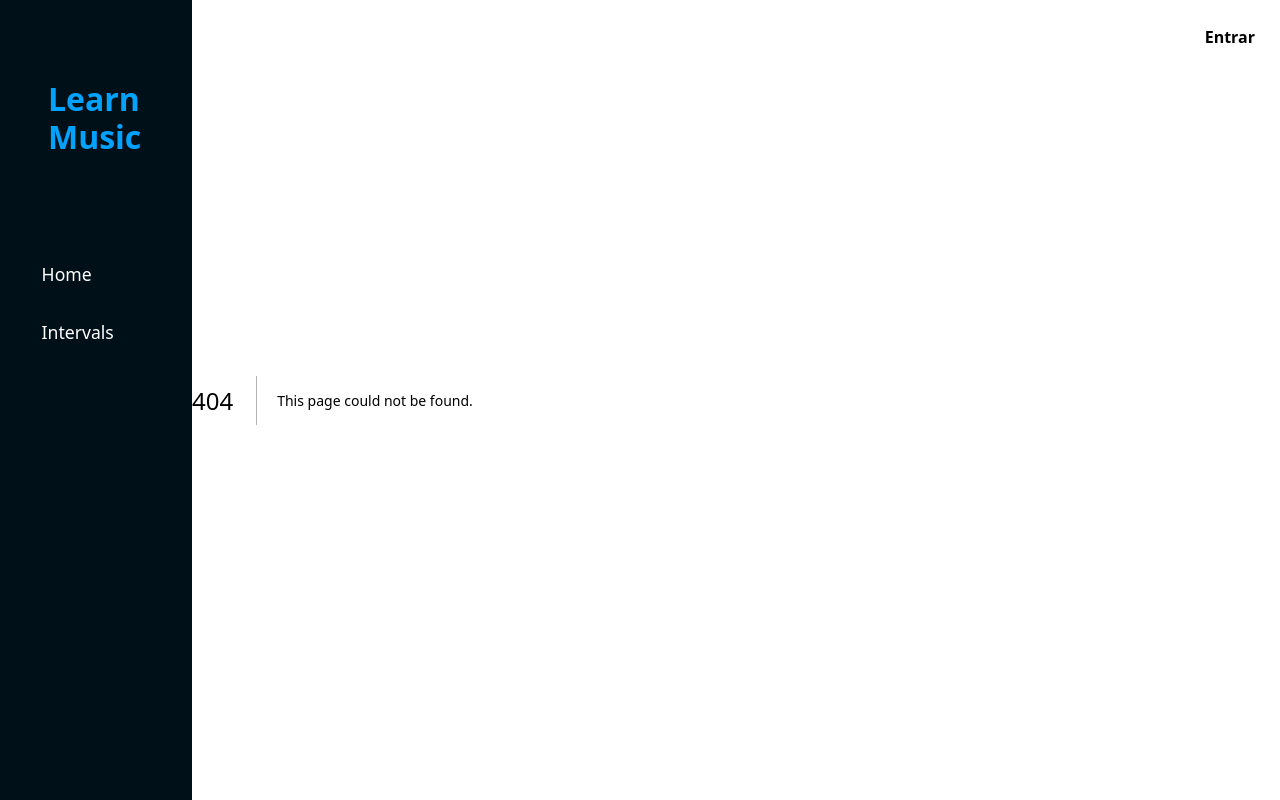
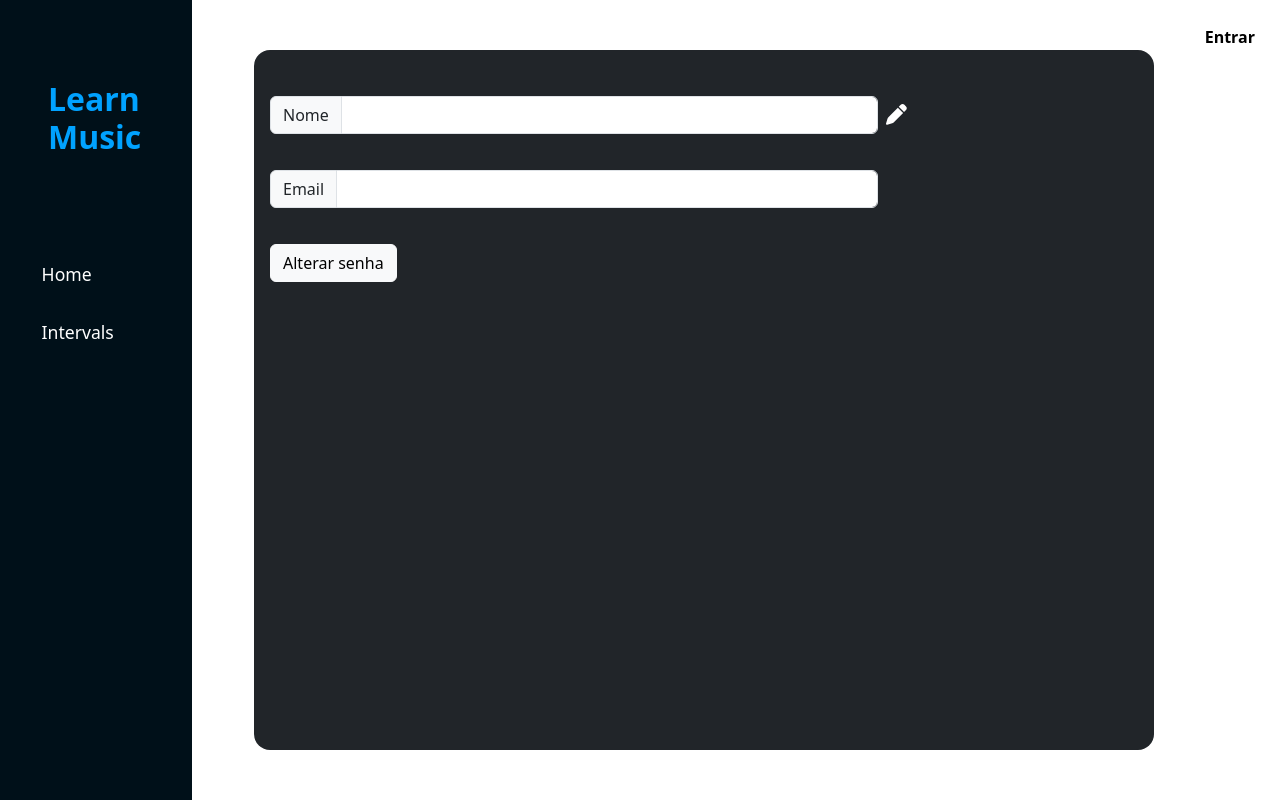
Before and after one commit to guikipper/easy_som_frontend, a Next.js app: page /account in a window 1280 px wide. Before the commit this address had no page. Built offline with nearby package versions, Linux system fonts and the light colour scheme.

Commit message:
Correção de links, e esboço da tela de preferências de conta

```diff
--- a/package.json
+++ b/package.json
@@ -9,6 +9,9 @@
     "lint": "next lint"
   },
   "dependencies": {
+    "@fortawesome/fontawesome-svg-core": "^6.5.1",
+    "@fortawesome/free-solid-svg-icons": "^6.5.1",
+    "@fortawesome/react-fontawesome": "^0.2.0",
     "autoprefixer": "10.4.16",
     "bcryptjs": "^2.4.3",
     "bootstrap": "^5.3.2",
--- /dev/null
+++ b/src/app/account/page.js
@@ -0,0 +1,134 @@
+'use client'
+import styles from '../styles/AccountPage.module.css'
+import { useState, useEffect, useRef } from 'react'
+import { FontAwesomeIcon } from '@fortawesome/react-fontawesome';
+import { faPen, faXmark } from '@fortawesome/free-solid-svg-icons';
+
+export default function Account() {
+
+    const [userData, setUserData] = useState({})
+    const [editMode, setEditMode] = useState(false)
+    const [newName, setNewName] = useState()
+    const [changePassword, setChangePassword] = useState(false)
+    const inputRef = useRef(null)
+
+    useEffect(() => {
+        const name = localStorage.getItem("name");
+        const email = localStorage.getItem("email")
+        setUserData({name: name, email: email})
+      }, [])
+
+    const handleEditMode = () => {
+        setEditMode(!editMode)
+        console.log("O valor do editMode: ", editMode)
+    }
+
+    useEffect(() => {
+        if (editMode) {
+          inputRef.current.focus();
+        }
+      }, [editMode]);
+
+      const handleChangePassword = () => {
+        setChangePassword(!changePassword)
+      }
+
+      const handleNewName = (newName) => {
+        setNewName((prevName) => {
+            return newName;
+        });
+    };
+
+    return (
+        <div className={styles.accountMain}>
+            <div className={styles.dataContainer}>
+                <div className={styles.inputs}>
+                    <div className={styles.nameInput}>
+                        {editMode ? (
+                            <div className={`input-group mb-3 ${styles.inputData}`}>
+                                <span className="input-group-text" id="inputGroup-sizing-default">Nome</span>
+                                <input
+                                ref={inputRef}
+                                type="text"
+                                className="form-control"
+                                value={newName}
+                                aria-label="Sizing example input"
+                                aria-describedby="inputGroup-sizing-default"
+                                onChange={(e) => {
+                                    handleNewName(e.target.value)
+                                }}
+                                />
+                            </div>
+                        ) : (
+                            <div className={`input-group mb-3 ${styles.inputData}`}>
+                                <span className="input-group-text" id="inputGroup-sizing-default">Nome</span>
+                                <input
+                                type="text"
+                                className="form-control"
+                                value={userData.name}
+                                aria-label="Sizing example input"
+                                aria-describedby="inputGroup-sizing-default"
+                                readOnly/>
+                            </div>
+                        )}
+
+
+                        {editMode ? (
+                            <div className={styles.icon}>
+                                <FontAwesomeIcon icon={faXmark} color="white" cursor="pointer" onClick={handleEditMode}/>
+                            </div>
+                        ) : (
+                            <div className={styles.icon}>
+                                <FontAwesomeIcon icon={faPen} color="white" cursor="pointer" onClick={handleEditMode}/>
+                            </div>
+                        )}
+                        {newName && (
+                            <div>
+                                <button type="button" class="btn btn-success">Confimar</button>
+                            </div>
+                        )}
+
+
+                    </div>
+
+
+
+                    <div className={`input-group mb-3 ${styles.inputData}`}>
+                        <span className="input-group-text" id="inputGroup-sizing-default">Email</span>
+                        <input type="text" className="form-control" value={userData.email} aria-label="Sizing example input" aria-describedby="inputGroup-sizing-default" readOnly/>
+                    </div>
+
+
+                    <button type="button" className={`btn btn-light ${styles.toggleChangePassword}`} onClick={handleChangePassword}>
+                        Alterar senha
+                    </button>
+
+
+                    <div className={styles.changePassword}>
+                        {changePassword && (
+                            <div className={styles.changePasswordContainer}>
+                                <div className={`input-group mb-3 ${styles.inputData}`}>
+                                    <span className="input-group-text" id="inputGroup-sizing-default">Senha Atual</span>
+                                    <input type="text" className="form-control" value="" aria-label="Sizing example input" aria-describedby="inputGroup-sizing-default" readOnly/>
+                                </div>
+
+                                <div className={`input-group mb-3 ${styles.inputData}`}>
+                                    <span className="input-group-text" id="inputGroup-sizing-default">Nova Senha</span>
+                                    <input type="text" className="form-control" value="" aria-label="Sizing example input" aria-describedby="inputGroup-sizing-default" readOnly/>
+                                </div>
+
+                                <button type="button" class="btn btn-success">Confimar</button>
+                            </div>
+
+                        )}
+
+                    </div>
+
+
+                </div>
+
+            </div>
+
+        </div>
+    )
+}
--- a/src/app/components/Navbar.js
+++ b/src/app/components/Navbar.js
@@ -25,7 +25,7 @@ export default function Navbar() {
 
       <ul className={styles.linksList}>
         <li>
-          <Link href="./" legacyBehavior>
+          <Link href="/" legacyBehavior>
             <a>
               <p onClick={handleShowLoading}>Home</p>
             </a>
@@ -33,7 +33,7 @@ export default function Navbar() {
         </li>
 
         <li>
-          <Link href="/intervals" legacyBehavior>
+          <Link href="/intervals/exercise-config" legacyBehavior>
               <a>
                 <p onClick={handleShowLoading}>Intervals</p>
               </a>
--- a/src/app/components/UserMenu.js
+++ b/src/app/components/UserMenu.js
@@ -14,8 +14,17 @@ export default function UserMenu({name, email}) {
                 <p className={styles.email}>{email}</p>
             </div>
             <div className={styles.userMenuBody}>
+
+                <div className={styles.userAccount}>
+                    <Link href="/account" legacyBehavior>
+                        <a>
+                            <p>Prefrências de conta</p>
+                        </a>
+                    </Link>
+                </div>
+
                 <div className={styles.logout}>
-                    <Link href="./login" legacyBehavior>
+                    <Link href="/login" legacyBehavior>
                         <a>
                             <p onClick={handleLogout}>Logout</p>
                         </a>
--- a/src/app/contexts/UseContext.js
+++ b/src/app/contexts/UseContext.js
@@ -3,6 +3,7 @@ import { createContext, useContext, useState } from 'react';
 const MyContext = createContext();
 
 const MyContextProvider = ({ children }) => {
+
   const [formData, setFormData] = useState({});
 
   const updateFormData = (newData) => {
--- /dev/null
+++ b/src/app/styles/AccountPage.module.css
@@ -0,0 +1,49 @@
+.accountMain {
+    height: 100%;
+    width: 80vw;
+    display: flex;
+    align-items: center;
+    justify-content: center;
+}
+.dataContainer {
+    height: 700px;
+    width: 900px;
+    border-radius: 16px;
+    padding: 16px;
+    display: flex;
+    flex-direction: column;
+    background-color: #212529;
+}
+.inputs {
+    margin-top: 30px;
+}
+.nameInput {
+    display: flex;
+    flex-direction: row;
+}
+.inputData {
+    width: 70%;
+    padding-bottom: 20px;
+}
+
+.toggleChangePassword {
+    margin-bottom: 16px;
+}
+
+.changePasswordContainer {
+    padding: 16px;
+    border-radius: 8px;
+    background-color: #3e4042;
+    display: flex;
+    align-items: flex-start;
+    flex-direction: column;
+    justify-content: center;
+}
+.icon {
+    font-size: 1.3em;
+    height: 37px;
+    width: 37px;
+    display: flex;
+    align-items: center;
+    justify-content: center;
+}
--- a/src/app/styles/UserMenu.module.css
+++ b/src/app/styles/UserMenu.module.css
@@ -35,6 +35,22 @@
     left: 0;
     bottom: 15px;
 }
+.userMenuBody {
+    display: flex;
+    align-items: center;
+    justify-content: center;
+}
+.userMenuBody a {
+    margin-top: 15px;
+    text-decoration: none;
+    color: white;
+}
+.userMenuBody p {
+    margin-top: 15px;
+}
+.userMenuBody p:hover {
+    color: #00A2FF;
+}
 .logout a {
     text-decoration: none;
     color: white;
```
Also changed, not shown: 1 other file (tests, documents, lock files or other folders).
